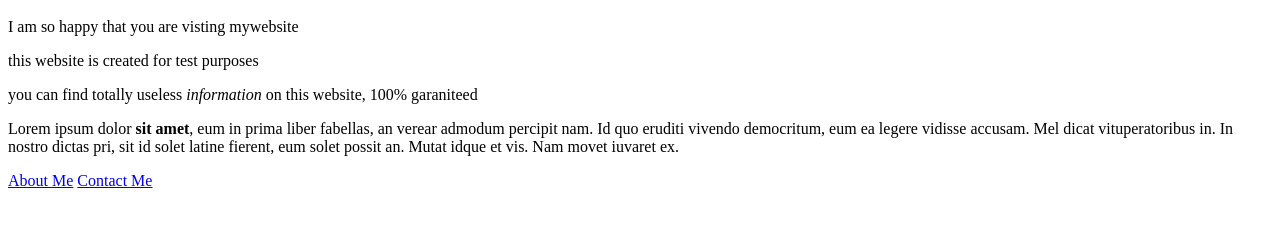
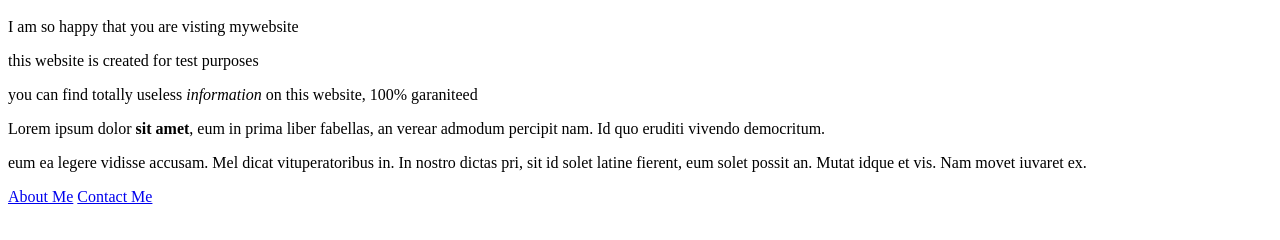
Before and after one commit to 3rfun0/mytestwebsite, a plain HTML site: page index.html in a window 1280 px wide. Shown: the part 48-288 px from the top of the page. Drawn offline with Linux system fonts and the light colour scheme.

Commit message:
Update index.html

```diff
--- a/index.html
+++ b/index.html
@@ -8,7 +8,8 @@
 <p>I am so happy that you are visting mywebsite</p>
 <p>this website is created for test purposes</p>
 <p> you can find totally useless <i>information</i> on this website, 100% garaniteed </p>
-<p> Lorem ipsum dolor <b>sit amet</b>, eum in prima liber fabellas, an verear admodum percipit nam. Id quo eruditi vivendo democritum, eum ea legere vidisse accusam. Mel dicat vituperatoribus in. In nostro dictas pri, sit id solet latine fierent, eum solet possit an. Mutat idque et vis. Nam movet iuvaret ex.</p>
+<p> Lorem ipsum dolor <b>sit amet</b>, eum in prima liber fabellas, an verear admodum percipit nam. Id quo eruditi vivendo democritum.</p>
+<p>eum ea legere vidisse accusam. Mel dicat vituperatoribus in. In nostro dictas pri, sit id solet latine fierent, eum solet possit an. Mutat idque et vis. Nam movet iuvaret ex.</p>
 <a href="aboutme.html">About Me</a>
 <a href="contactme.html">Contact Me</a>
 </div>
```
